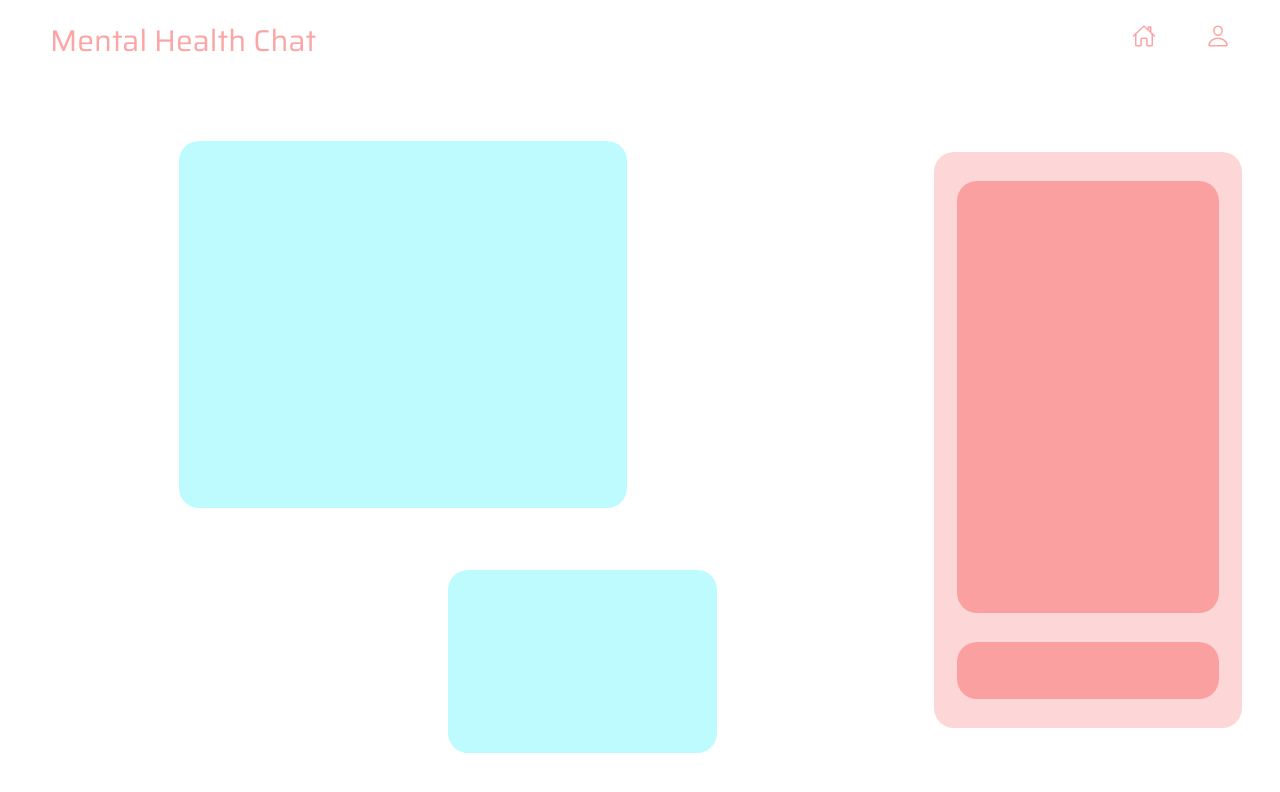
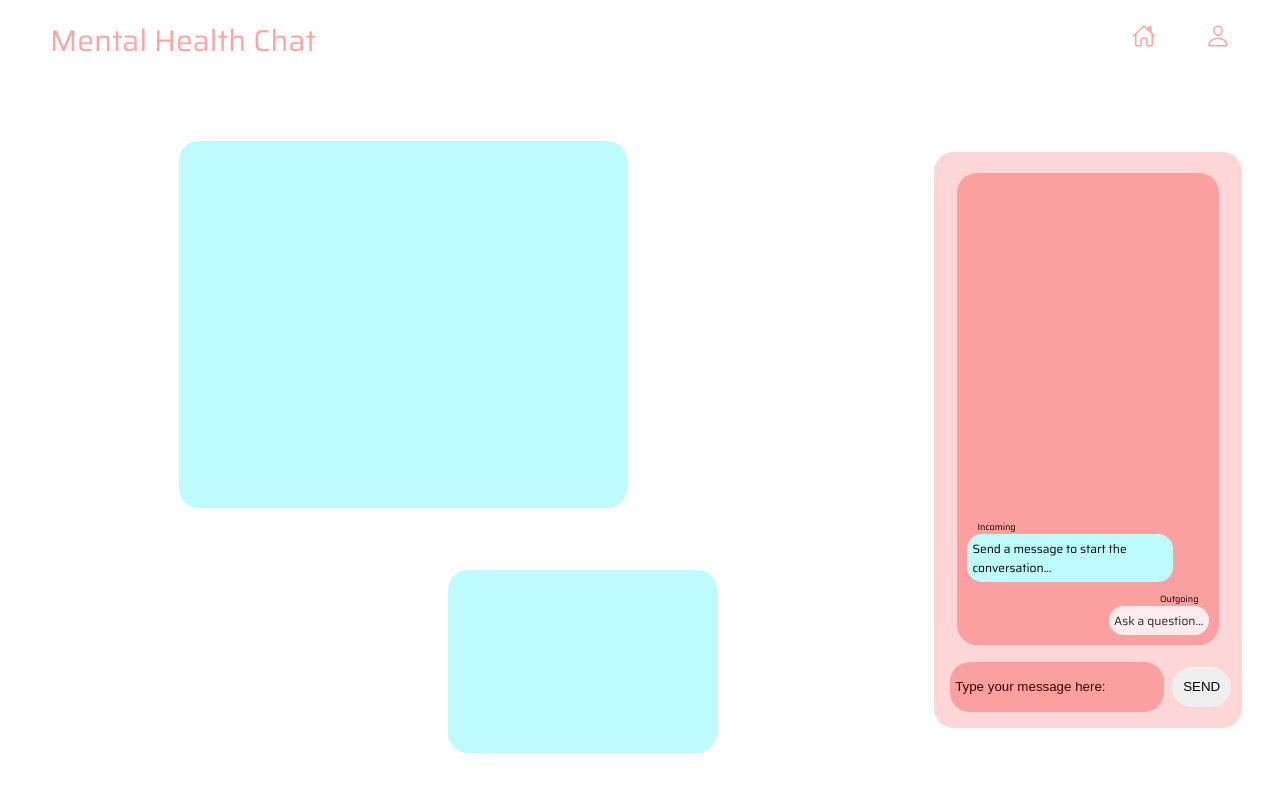
Before and after one commit to al3xstathis/mchacks8-mental-health, a React (Create React App) app in the folder frontend/: page /video in a window 1280 px wide. Shown: the top 792 px of the page. Built offline with nearby package versions, Linux system fonts and the light colour scheme.

Commit message:
Chat works locally need backend functionality

```diff
--- a/frontend/src/components/chat.css
+++ b/frontend/src/components/chat.css
@@ -18,15 +18,105 @@
 }
 
 .chat-feed {
-    height: 75%;
+    height: 82%;
     width: 85%;
     background-color: var(--red-ish);
     border-radius: 20px;
+    display: flex;
+    flex-direction: column;
+    justify-content: flex-end;
 }
 
-.chat-input {
-    height: 10%;
-    width: 85%;
-    background-color: var(--red-ish);
+.chat-input-container {
+    display: flex;
+    justify-content: space-evenly;
+    align-items: center;
+    height: 7%;
+    width: 95%;
+}
+
+.send-message {
+    width: 20%;
+    height: 100%;
     border-radius: 20px;
 }
+
+.chat-input-box {
+    height: 100%;
+    width: 70%;
+    border-radius: 20px;
+    padding: 5px;
+    border: none;
+    background-color: var(--red-ish);
+    margin: 5px;
+    color: #420101;
+}
+
+.chat-input-box::placeholder {
+    color: #420101;
+}
+
+ul, li {
+    list-style: none;
+    text-decoration: none;
+    padding: 0;
+}
+
+.sender-receiver {
+    font-size: 9px;
+    padding: 0;
+    margin: 0 20px;
+}
+
+.chat-item-flex-left {
+    font-size: 10px;
+    display: flex;
+    flex-direction: column;
+    align-items: flex-start;
+}
+
+.chat-item-flex-right {
+    display: flex;
+    flex-direction: column;
+    align-items: flex-end;
+}
+
+.chat-incoming {
+    font-size: 12px;
+    display: flex;
+    align-items: center;
+    margin: 0 10px 10px;
+    max-width: 75%;
+    width: max-content;
+    padding: 5px;
+}
+
+.chat-outgoing {
+    font-size: 12px;
+    display: flex;
+    align-items: center;
+    margin: 0 10px 10px;
+    max-width: 75%;
+    width: max-content;
+    padding: 5px;
+}
+
+.chat-outgoing {
+    border-radius: 15px;
+    background-color: white;
+    opacity: 80%;
+}
+
+.chat-incoming {
+    border-radius: 15px;
+    background-color: var(--blue-ish);
+}
+
+.chat-box {
+    height: 100%;
+}
+
+.list-container {
+    box-sizing: border-box;
+    padding: -5px;
+}
--- a/frontend/src/components/chat.js
+++ b/frontend/src/components/chat.js
@@ -1,18 +1,55 @@
-import React from 'react';
+import React, {useState} from 'react';
 import './chat.css';
 
 const Chat = () => {
+    const [typingText, setTypingText] = useState("");
+    const [chatArray, setChatArray] = useState(
+        [
+            {
+                message: "Send a message to start the conversation...",
+                incoming: true
+            },
+            {
+                message: "Ask a question...",
+                incoming: false
+            }
+        ]
+    );
+    const handleSubmit = e => {
+        e.preventDefault();
+        const typedText = typingText.toString()
+
+        setChatArray(
+            chatArray.concat({
+                message: typedText,
+                incoming: false
+            }));
+
+        setTypingText("");
+
+
+        console.log("Message sent");
+    };
+
 
     return (
         <>
             <div className="chat-container">
                 <div className="chat-inner">
                     <div className="chat-feed">
-
+                        <ChatFeed chatArray={chatArray}/>
                     </div>
-                    <div className="chat-input">
-
-                    </div>
+                    <form
+                        onSubmit={handleSubmit}
+                        className="chat-input-container">
+                        <input
+                            type="text"
+                            value={typingText}
+                            onChange={e => setTypingText(e.target.value)}
+                            // onKeyPress={handleUserKeyPress}
+                            placeholder="Type your message here:" className="chat-input-box"/>
+                        <button className="send-message">SEND</button>
+                    </form>
 
                 </div>
 
@@ -20,4 +57,22 @@ const Chat = () => {
         </>
     )
 }
+const ChatFeed = (props) => {
+    const messages = props.chatArray;
+    const listOfMessages = messages.map((message, index) =>
+        <div key={index} className={message.incoming ? "chat-item-flex-left" : "chat-item-flex-right"}>
+            {/*Todo replace with actual sender and receiver usernames**/}
+            <p className="sender-receiver">{message.incoming ? "Incoming" : "Outgoing"}</p>
+            <div className={message.incoming ? "chat-incoming" : "chat-outgoing"}>
+                {message.message}
+            </div>
+        </div>
+    )
+    return (
+        <div className="list-container">
+            {listOfMessages}
+        </div>
+    )
+}
+
 export default Chat;
--- a/frontend/src/styles.scss
+++ b/frontend/src/styles.scss
@@ -17,3 +17,7 @@
 button {
   border: none;
 }
+
+input:focus, button:focus {
+  outline: none;
+}
```
